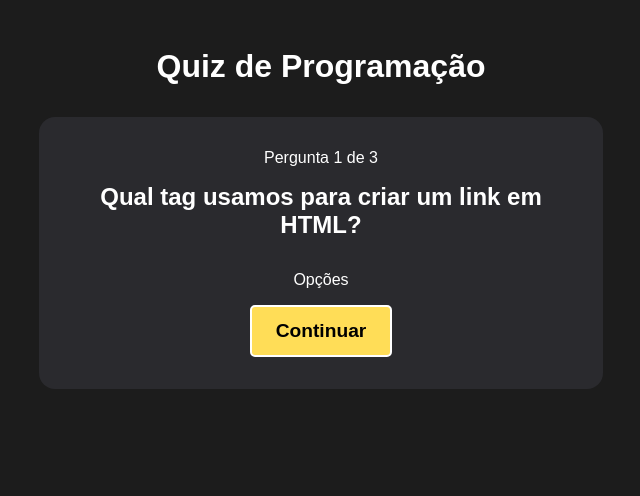
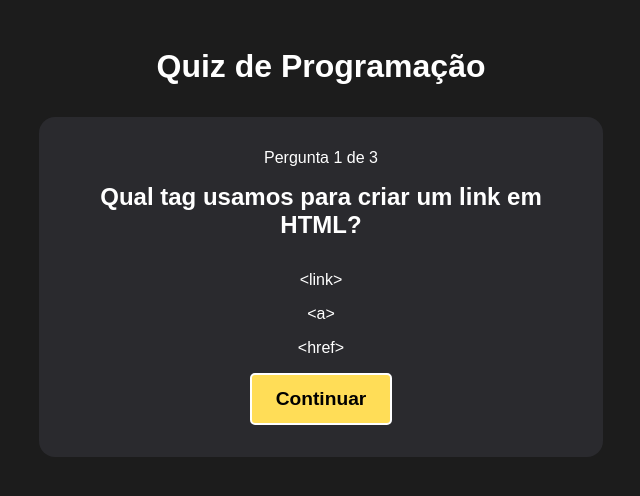
Before and after one commit to DanielDimas2002/Quiz, a React (Vite) app in the folder Quiz/: page / in a window 1280 px wide. Both pictures are taken after a click on the button "Iniciar". Shown: the top 496 px of the page, without its empty margins (319-959 px from the left). Built offline with nearby package versions, Linux system fonts and the light colour scheme.

Commit message:
Adição de opções

```diff
--- /dev/null
+++ b/Quiz/src/components/Option.jsx
@@ -0,0 +1,16 @@
+import { useContext } from "react"
+import {QuizContext} from "../context/quiz"
+
+import "./Option.css"
+
+const Option = ({respostas}) => {
+    const [quizState, dispatch] = useContext(QuizContext)
+
+    return(
+        <div>
+            <p>{respostas}</p>
+        </div>
+    )
+};
+
+export default Option
--- a/Quiz/src/components/Question.jsx
+++ b/Quiz/src/components/Question.jsx
@@ -1,5 +1,8 @@
 import { useContext } from "react";
 import { QuizContext } from "../context/quiz";
+
+import Option from "./Option";
+
 import "./Question.css"
 
 const Question = () =>{
@@ -14,7 +17,9 @@ const Question = () =>{
             </p>
             <h2>{currentQuestion.pergunta}</h2>
             <div id="options-container">
-                <p>Opções</p>
+                {currentQuestion.respostas.map((respostas) =>(
+                    <Option respostas = {respostas}/>
+                ))}
             </div>
             <button onClick={() => dispatch({type: "CHANGE_QUESTION"})}>Continuar</button>
         </div>
```
Also changed, not shown: Quiz/src/components/Option.css (added).
